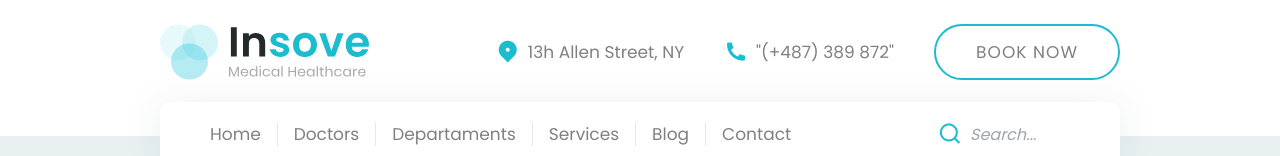
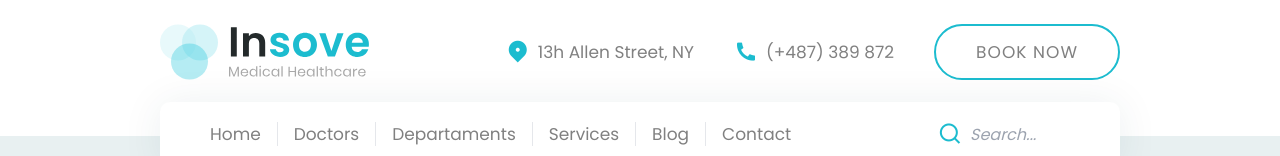
Before and after one commit to fomes/custom-landing-page, a Next.js app: page / in a window 1280 px wide. Shown: the top 156 px of the page. Built offline with nearby package versions, Linux system fonts and the light colour scheme.

Commit message:
Fix lint errors

```diff
--- a/src/components/Header/index.tsx
+++ b/src/components/Header/index.tsx
@@ -29,7 +29,7 @@ export function Header() {
 
           <div className="flex justify-center items-center gap-x-2 lg:justify-normal">
             <i className="ri-phone-fill text-2xl text-accent-default"></i>
-            <div className="text-secondary">"(+487) 389 872"</div>
+            <div className="text-secondary">(+487) 389 872</div>
           </div>
 
           <button className="btn btn-sm btn-outline w-[240px] lg:w-auto mx-auto lg:mx-0">
--- a/src/components/SectionFaq/index.tsx
+++ b/src/components/SectionFaq/index.tsx
@@ -10,7 +10,7 @@ export function SectionFaq({ children }: SectionFaqProps) {
     <section className="faq">
       <div className="container mx-auto">
         <h2 className="faq__title h2 text-center mb-[50px]">
-          We've got answers
+          {"We've got answers"}
         </h2>
 
         <div className="max-w-5xl mx-auto">
```
